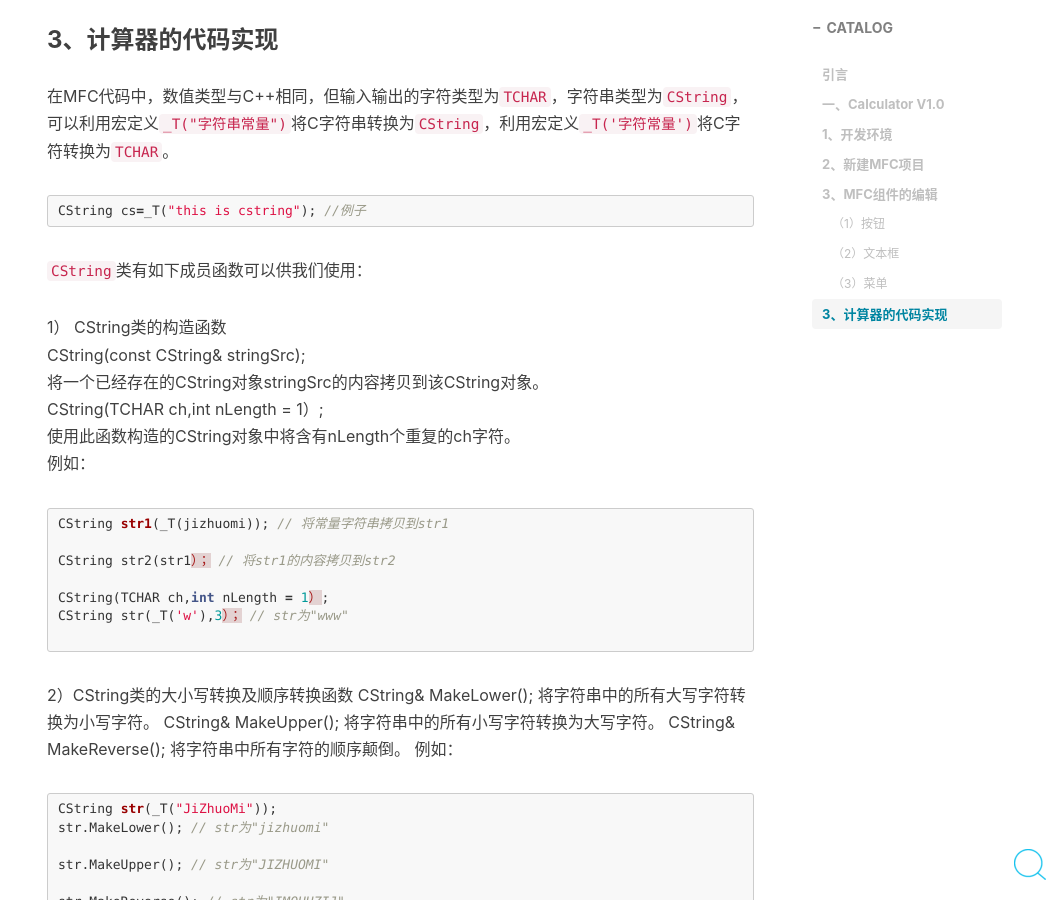
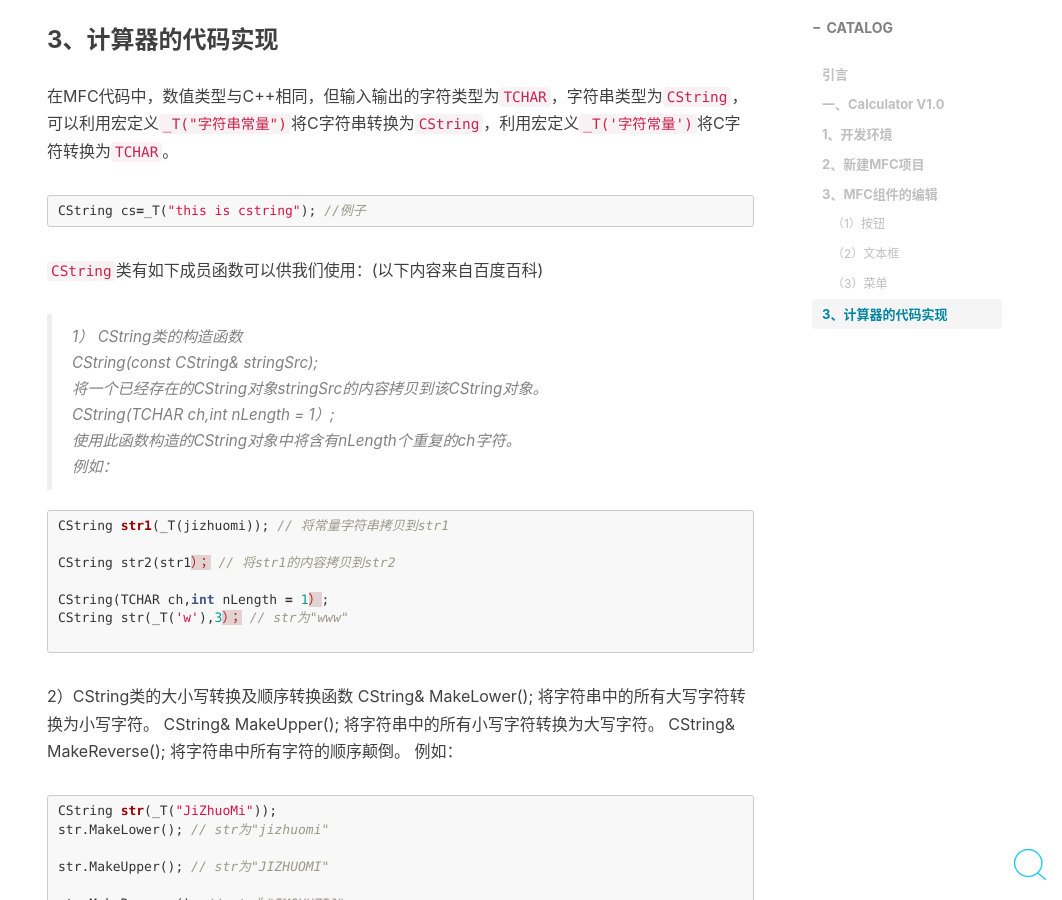
Before and after one commit to 437436999/437436999-coder.github.io, a Jekyll site: the page built from _posts/2019-09-06-Calculator.md, in a window 1280 px wide and 900 px high, scrolled down 11129 px. Shown: the whole window, without its empty margins (218-1280 px from the left). Built offline with Jekyll 4.4.1, drawn with Linux system fonts in a browser that asks for light colours; nearby versions of some CDN libraries; comment, search, counter and statistics services are not loaded.

Commit message:
Update 2019-09-06-Calculator.md

````diff
--- a/_posts/2019-09-06-Calculator.md
+++ b/_posts/2019-09-06-Calculator.md
@@ -119,9 +119,9 @@ tags: C++ MFC
 CString cs=_T("this is cstring"); //例子
 ```
 
-`CString`类有如下成员函数可以供我们使用：
+`CString`类有如下成员函数可以供我们使用：(以下内容来自百度百科)
 
-1） CString类的构造函数<br>
+>1） CString类的构造函数<br>
 CString(const CString& stringSrc);<br>
 将一个已经存在的CString对象stringSrc的内容拷贝到该CString对象。<br>
 CString(TCHAR ch,int nLength = 1）;<br>
````
